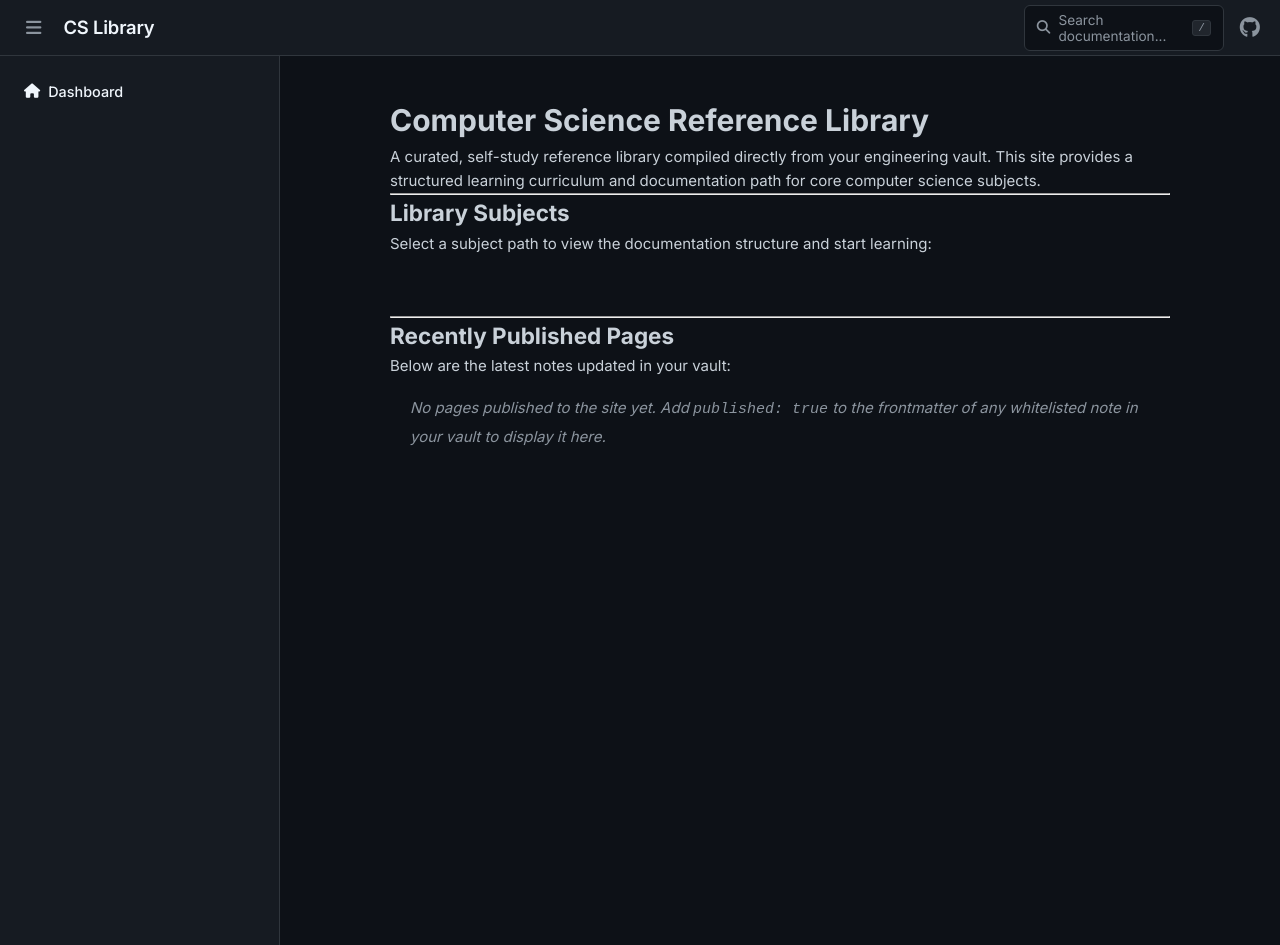
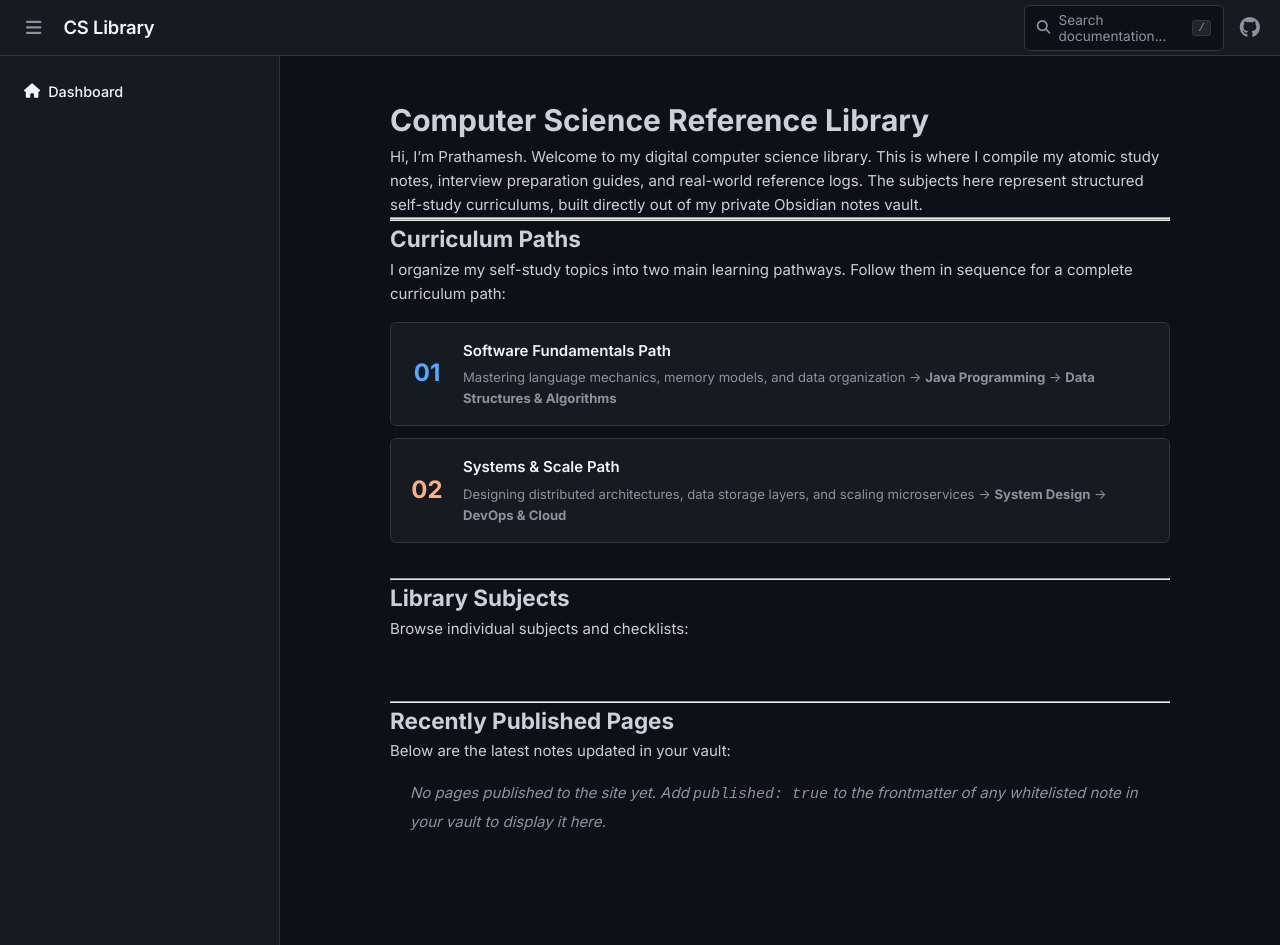
Before and after one commit to prathameshrp/cs-kb, a Jekyll site: the page built from index.md, in a window 1280 px wide and 945 px high. Built offline with Jekyll 4.4.1, drawn with Linux system fonts in a browser that asks for light colours; comment, search, counter and statistics services are not loaded.

Commit message:
upgrade homepage to personal introduction, add structured curriculum timeline paths, and recently visited histories

```diff
--- a/_layouts/default.html
+++ b/_layouts/default.html
@@ -259,6 +259,25 @@
       wrapper.appendChild(topBar);
       wrapper.appendChild(pre);
     });
+
+    // Track recently read notes in localStorage
+    (function() {
+      const isPage = {% if page.relative_path %}true{% else %}false{% endif %};
+      if (isPage) {
+        let history = JSON.parse(localStorage.getItem('cs_lib_visited') || '[]');
+        const title = "{{ page.title }}";
+        const url = "{{ page.url | relative_url }}";
+
+        // Remove duplicates
+        history = history.filter(item => item.url !== url);
+        // Add to front
+        history.unshift({ title: title, url: url });
+        // Slice to top 5
+        history = history.slice(0, 5);
+
+        localStorage.setItem('cs_lib_visited', JSON.stringify(history));
+      }
+    })();
   </script>
 </body>
 </html>
--- a/index.md
+++ b/index.md
@@ -6,13 +6,74 @@ permalink: /
 
 # Computer Science Reference Library
 
-A curated, self-study reference library compiled directly from your engineering vault. This site provides a structured learning curriculum and documentation path for core computer science subjects.
+Hi, I'm Prathamesh. Welcome to my digital computer science library. This is where I compile my atomic study notes, interview preparation guides, and real-world reference logs. The subjects here represent structured self-study curriculums, built directly out of my private Obsidian notes vault.
+
+---
+
+<!-- Recently Visited Pages Section (Dynamic Client-side LocalStorage) -->
+<div id="recently-visited-section" style="display: none; margin-bottom: 35px; background-color: var(--bg-sidebar); border: 1px solid var(--border-color); border-radius: 6px; padding: 16px 20px;">
+  <h3 style="font-family: var(--font-serif); font-size: 1.1rem; font-weight: 600; color: var(--text-heading); margin-bottom: 12px; display: flex; align-items: center; gap: 8px;">
+    <i class="fa-regular fa-clock" style="color: var(--text-link);"></i> Recently Visited Pages
+  </h3>
+  <ul id="recently-visited-list" style="list-style: none; padding-left: 0; display: flex; flex-direction: column; gap: 6px;"></ul>
+</div>
+
+<script>
+  (function() {
+    const history = JSON.parse(localStorage.getItem('cs_lib_visited') || '[]');
+    const container = document.getElementById('recently-visited-section');
+    const list = document.getElementById('recently-visited-list');
+    if (history.length > 0 && container && list) {
+      container.style.display = 'block';
+      list.innerHTML = history.map(item => `
+        <li style="font-size: 0.88rem;">
+          <a href="${item.url}" style="font-weight: 500; color: var(--text-link); text-decoration: none;">
+            ${item.title}
+          </a>
+          <span style="color: var(--text-muted); font-size: 0.8em; margin-left: 8px;">
+            ${item.url.split('/').slice(2, -1).join(' / ')}
+          </span>
+        </li>
+      `).join('');
+    }
+  })();
+</script>
+
+---
+
+## Curriculum Paths
+
+I organize my self-study topics into two main learning pathways. Follow them in sequence for a complete curriculum path:
+
+<div style="display: flex; flex-direction: column; gap: 12px; margin-top: 15px; margin-bottom: 35px;">
+
+  <div style="background-color: var(--bg-sidebar); border: 1px solid var(--border-color); border-radius: 6px; padding: 16px; display: flex; align-items: center; gap: 16px;">
+    <div style="font-size: 1.5rem; font-weight: bold; color: #58a6ff; min-width: 40px; text-align: center;">01</div>
+    <div>
+      <h4 style="color: var(--text-heading); font-weight: 600; margin-bottom: 4px;">Software Fundamentals Path</h4>
+      <p style="font-size: 0.82rem; color: var(--text-muted); margin-bottom: 0;">
+        Mastering language mechanics, memory models, and data organization &rarr; <strong>Java Programming</strong> &rarr; <strong>Data Structures & Algorithms</strong>
+      </p>
+    </div>
+  </div>
+
+  <div style="background-color: var(--bg-sidebar); border: 1px solid var(--border-color); border-radius: 6px; padding: 16px; display: flex; align-items: center; gap: 16px;">
+    <div style="font-size: 1.5rem; font-weight: bold; color: #fdae84; min-width: 40px; text-align: center;">02</div>
+    <div>
+      <h4 style="color: var(--text-heading); font-weight: 600; margin-bottom: 4px;">Systems & Scale Path</h4>
+      <p style="font-size: 0.82rem; color: var(--text-muted); margin-bottom: 0;">
+        Designing distributed architectures, data storage layers, and scaling microservices &rarr; <strong>System Design</strong> &rarr; <strong>DevOps & Cloud</strong>
+      </p>
+    </div>
+  </div>
+
+</div>
 
 ---
 
 ## Library Subjects
 
-Select a subject path to view the documentation structure and start learning:
+Browse individual subjects and checklists:
 
 <div style="display: grid; grid-template-columns: repeat(auto-fill, minmax(320px, 1fr)); gap: 20px; margin-top: 20px; margin-bottom: 40px;">
 
```
